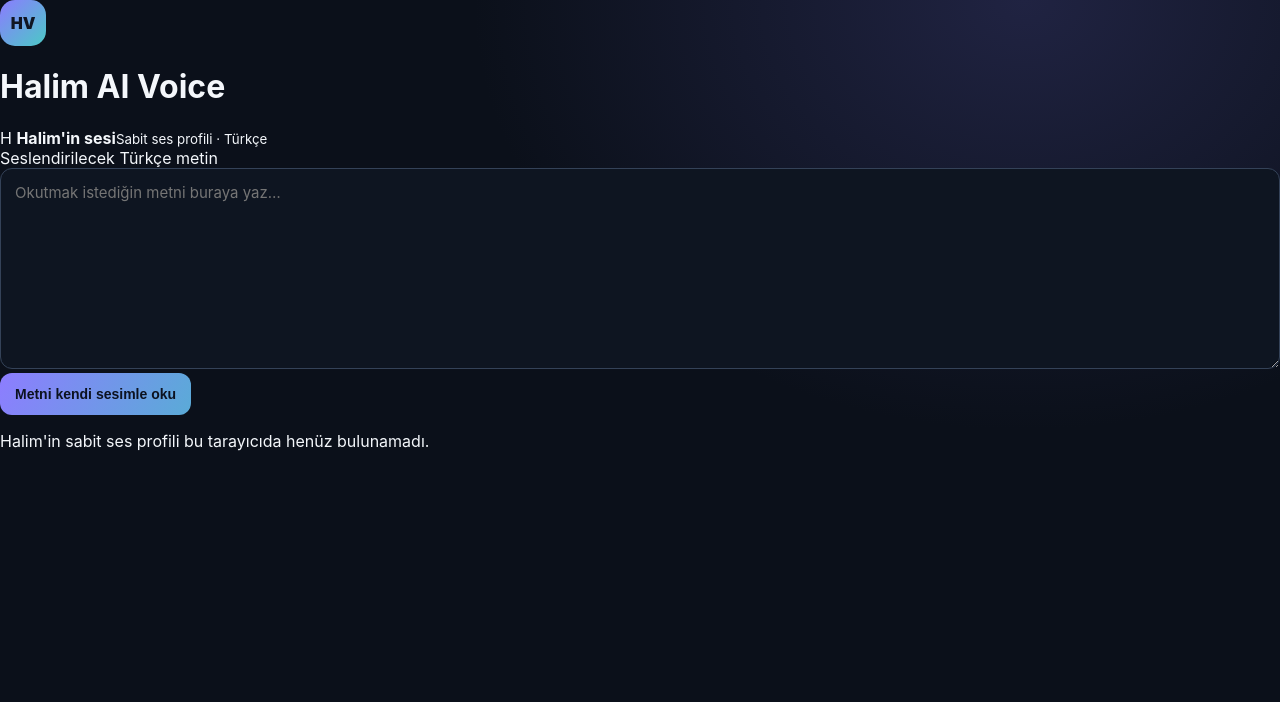
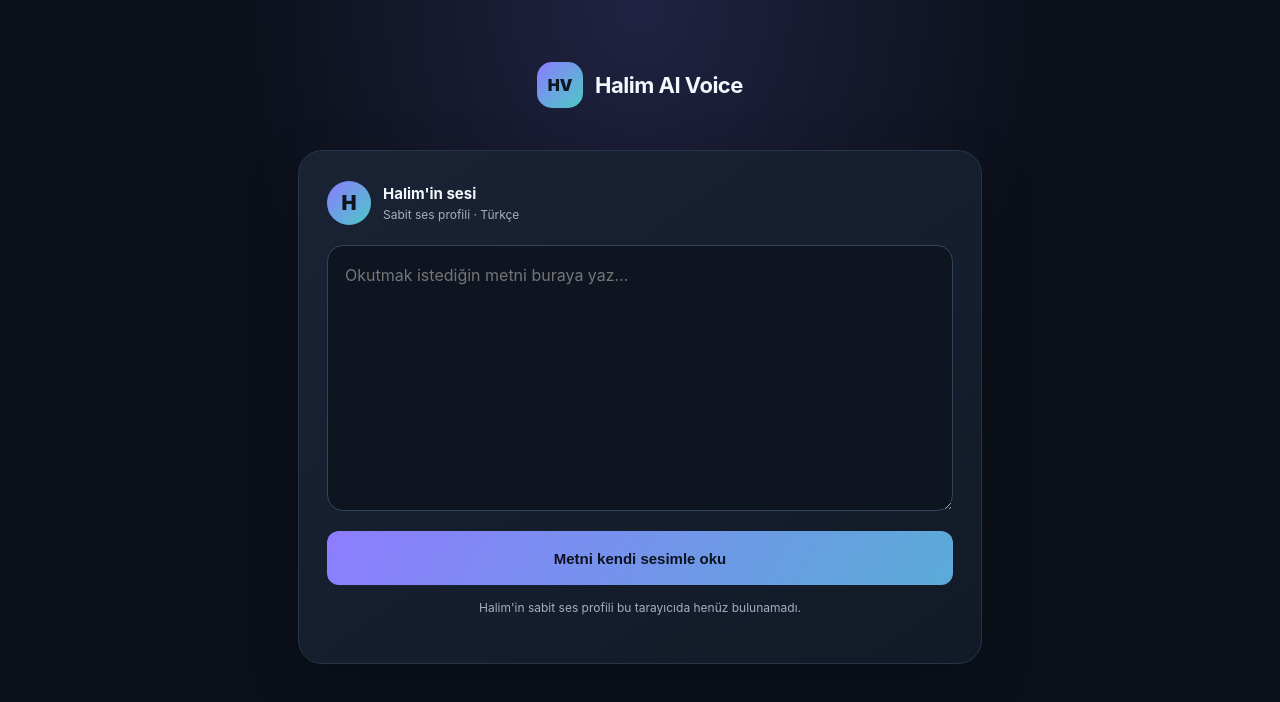
Before and after one commit to hpirselim-lgtm/Halim-AI-Voice, a plain HTML site: page index.html in a window 1280 px wide. Drawn offline with Linux system fonts and the light colour scheme.

Commit message:
Style the minimal single-screen voice interface

```diff
--- a/style.css
+++ b/style.css
@@ -19,3 +19,24 @@ input,textarea{width:100%;border:1px solid #344258;background:#0e1521;color:var(
 .generated-audio audio{width:100%}
 .generated-audio .button{width:100%}
 .delete-server-button{width:100%;margin-top:12px;background:#3b2733;color:#ffb5c2}
+
+
+/* Minimal single-purpose voice screen */
+.simple-voice-page{min-height:100svh;background:radial-gradient(ellipse at 50% 0%,#202342 0,transparent 45%),var(--bg)}
+.simple-voice-app{width:min(720px,100%);margin:auto;padding:calc(28px + env(safe-area-inset-top)) 18px calc(28px + env(safe-area-inset-bottom))}
+.simple-voice-header{display:flex;align-items:center;justify-content:center;gap:12px;margin:8px 0 34px}
+.simple-voice-header h1{font-size:22px;letter-spacing:-.5px;margin:0}
+.simple-voice-panel{background:linear-gradient(145deg,#192334,#121a27);border:1px solid var(--line);border-radius:24px;padding:clamp(18px,4vw,28px);box-shadow:0 18px 55px #0003}
+.simple-voice-profile{display:flex;align-items:center;gap:12px;margin:2px 0 20px}
+.simple-voice-avatar{width:44px;height:44px;border-radius:50%;display:grid;place-items:center;background:linear-gradient(135deg,#8b7cff,#4bc9c6);color:#101522;font-size:20px;font-weight:900}
+.simple-voice-profile strong,.simple-voice-profile small{display:block}
+.simple-voice-profile strong{font-size:15px}
+.simple-voice-profile small{font-size:12px;color:var(--muted);margin-top:4px}
+.simple-voice-panel textarea{min-height:230px;line-height:1.6;font-size:16px;border-radius:16px;padding:17px}
+.simple-voice-button{width:100%;min-height:54px;margin-top:16px;font-size:15px}
+.simple-voice-status{min-height:18px;color:var(--muted);font-size:12px;line-height:1.5;text-align:center;margin:14px 4px 0}
+.simple-voice-panel .generated-audio{margin-top:18px}
+.simple-voice-panel .generated-audio audio{width:100%}
+.simple-voice-panel .generated-audio a{width:100%}
+.sr-only{position:absolute;width:1px;height:1px;padding:0;margin:-1px;overflow:hidden;clip:rect(0,0,0,0);white-space:nowrap;border:0}
+@media(min-width:600px){.simple-voice-app{padding-top:54px}.simple-voice-header{margin-bottom:42px}}
```
